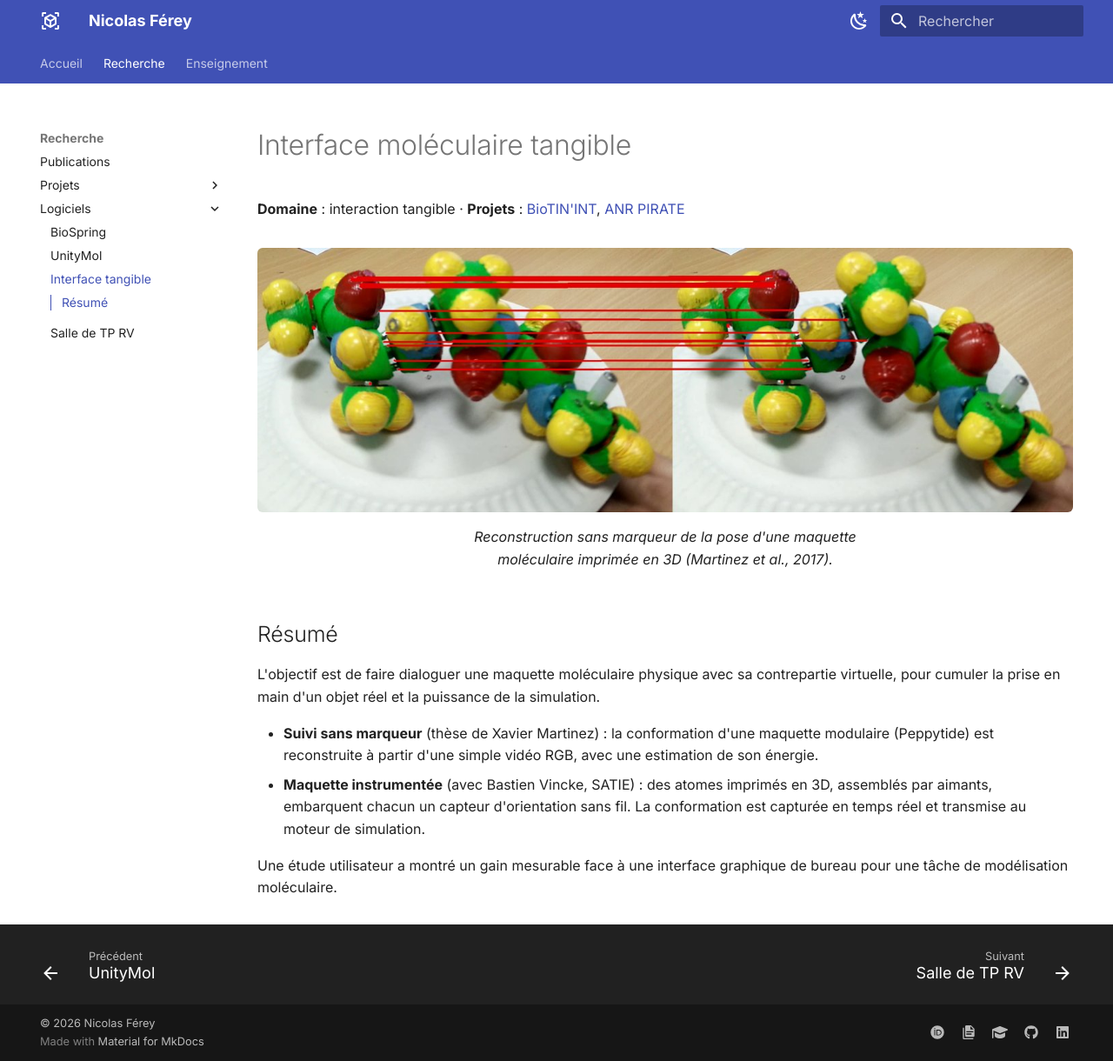
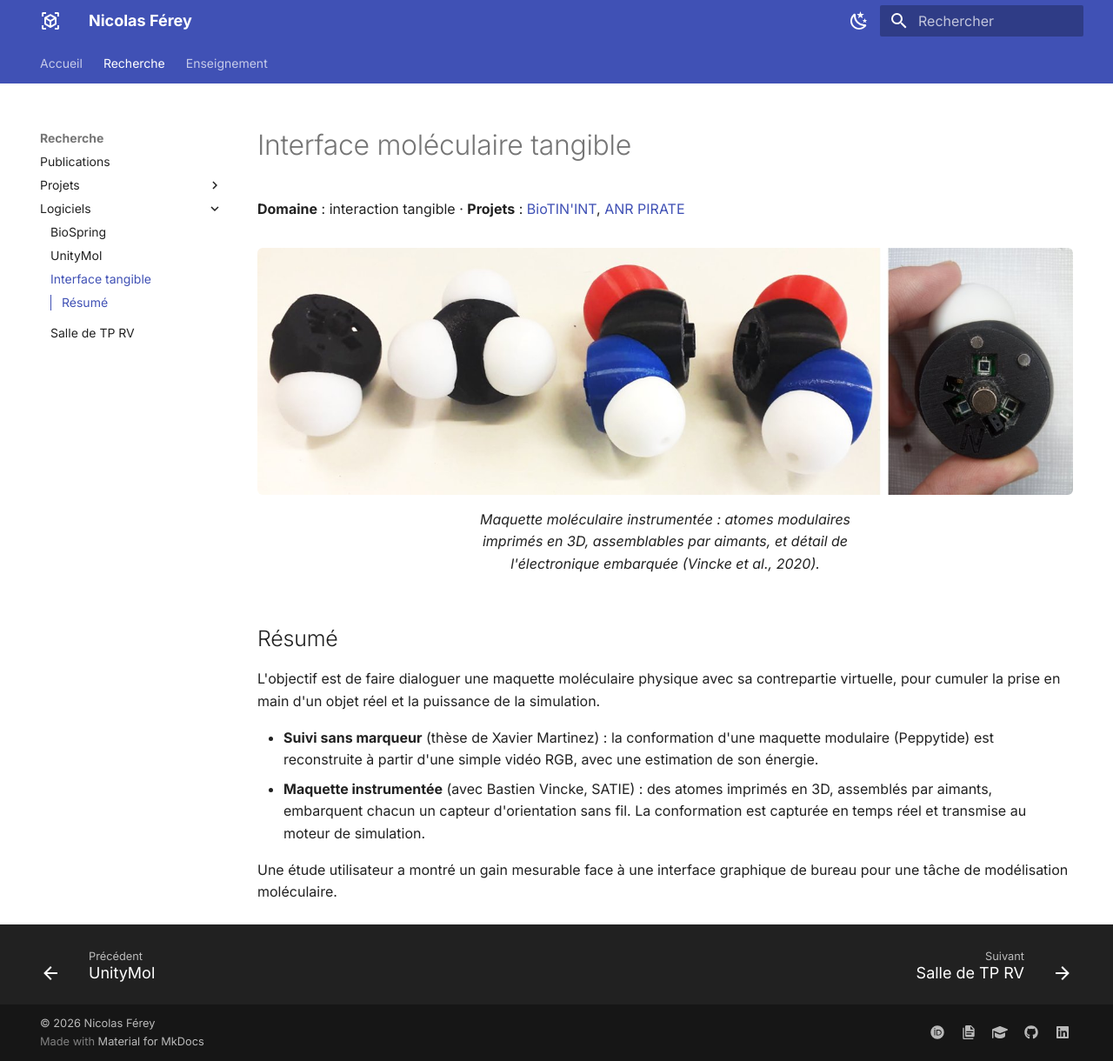
Before and after one commit to nicolasferey/nicolasferey.github.io, an MkDocs documentation site: the page built from docs/logiciels/interface-tangible.md, in a window 1280 px wide and 1220 px high. Shown: the whole window at 87% size. Built offline with MkDocs 1.6.1 and Material for MkDocs 9.7.7, drawn with Linux system fonts in a browser that asks for light colours.

Commit message:
Interface tangible : image de la maquette instrumentée
Co-Authored-By: Claude Opus 5.5 <noreply@anthropic.com>

```diff
--- a/docs/logiciels/interface-tangible.md
+++ b/docs/logiciels/interface-tangible.md
@@ -3,8 +3,8 @@
 **Domaine** : interaction tangible · **Projets** : [BioTIN'INT](../projets/biotinint.md), [ANR PIRATE](../projets/pirate.md)
 
 <figure markdown>
-![Reconstruction sans marqueur de la pose d'une maquette moléculaire imprimée en 3D (Martinez et al., 2017).](../images/interface-tangible.jpg)
-<figcaption>Reconstruction sans marqueur de la pose d'une maquette moléculaire imprimée en 3D (Martinez et al., 2017).</figcaption>
+![Maquette moléculaire instrumentée : atomes modulaires imprimés en 3D, assemblables par aimants, et détail de l'électronique embarquée (Vincke et al., 2020).](../images/interface-tangible.jpg)
+<figcaption>Maquette moléculaire instrumentée : atomes modulaires imprimés en 3D, assemblables par aimants, et détail de l'électronique embarquée (Vincke et al., 2020).</figcaption>
 </figure>
 
 ## Résumé
```
Also changed, not shown: docs/images/interface-tangible.jpg.
